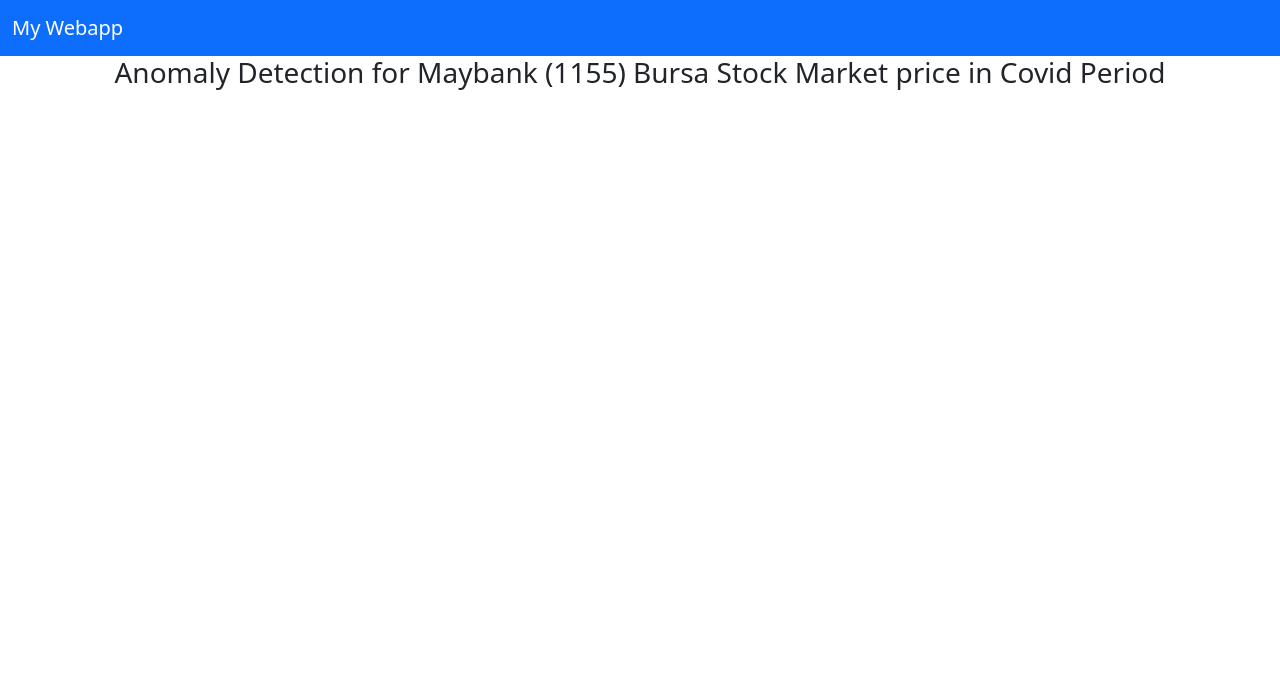
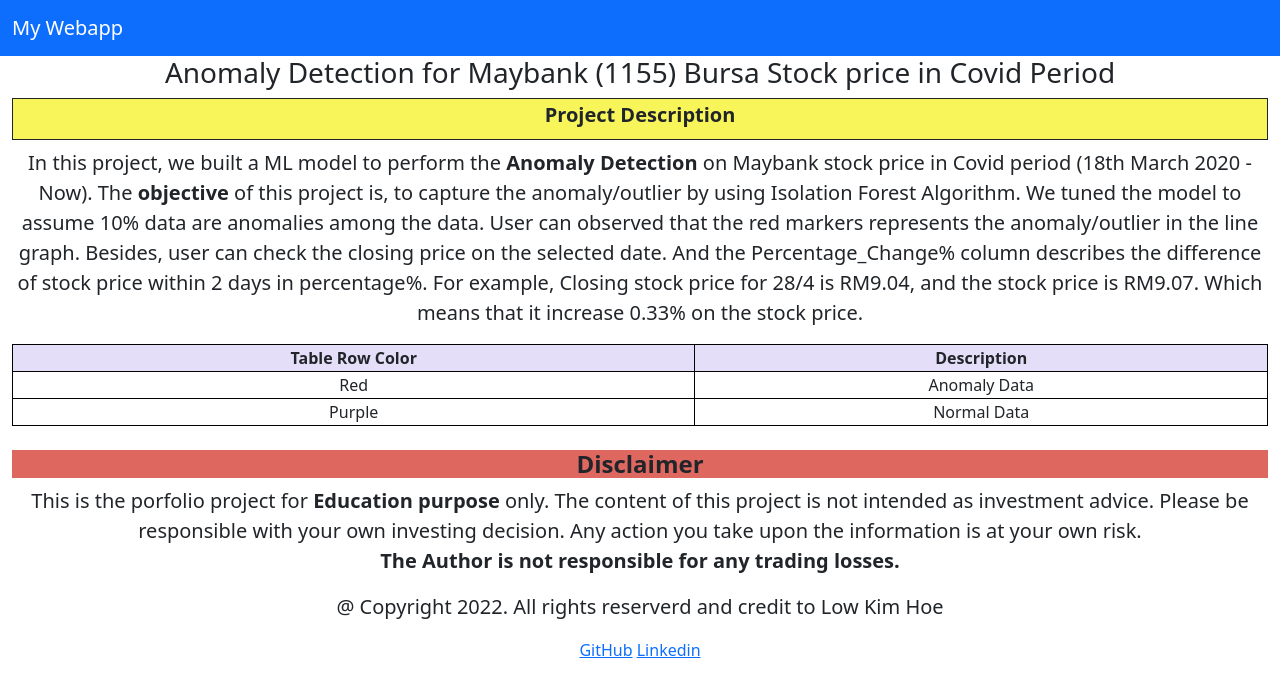
Before and after one commit to hoe94/Anomaly_Detection, a Flask app: template templates/layout.html in a window 1280 px wide. Shown: the top 697 px of the page. Run offline with Flask 2, Linux system fonts and the light colour scheme; the template is opened without the code that fills it, so the values that code supplies are empty; parts of the project's set-up code (start-up, migrations or seed data) failed here and were passed over; some libraries are stand-ins or nearby versions.

Commit message:
updated webapp design

```diff
--- a/static/index.css
+++ b/static/index.css
@@ -0,0 +1,29 @@
+h5, h4{
+    font-weight: bold;
+}
+
+p {
+    font-size: 20px;
+}
+
+#text-content {
+    background: #f7f55a ;
+    overflow: hidden;
+  }
+
+.content{
+    text-align:center;
+
+ }
+
+ table, th, td {
+    border:1px solid black;
+  }
+
+th {
+      background-color: #e4def9;
+  }
+
+#disclaimer{
+    background-color:   #de6860 ;
+}
--- a/templates/index.html
+++ b/templates/index.html
@@ -45,7 +45,11 @@
                 </div>
             </div>
         </div>
+
+
+
     </main>
+
 
 
     <!-- Javascript part -->
--- a/templates/layout.html
+++ b/templates/layout.html
@@ -1,10 +1,57 @@
 {% extends "index.html" %}
 {% block content %}
     <div class = "site-header-logo">
-        <h3 class = "text-center">Anomaly Detection for Maybank (1155) Bursa Stock Market price in Covid Period</h3>
+        <h3 class = "text-center" id = "title">Anomaly Detection for Maybank (1155) Bursa Stock price in Covid Period</h3>
     </div>
 
     <div id="chart1"></div>
+
+    <div class="text-center">
+        <div class=" border border-dark p-1 mb-2"  id = "text-content"> <h5>Project Description </h5> </div>
+        <p>
+            In this project, we built a ML model to perform the <strong>Anomaly Detection</strong> on Maybank stock price in Covid period (18th March 2020 - Now).
+            The <strong>objective</strong> of this project is, to capture the anomaly/outlier by using Isolation Forest Algorithm.
+            We tuned the model to assume 10% data are anomalies among the data.
+            User can observed that the red markers represents the anomaly/outlier in the line graph.
+            Besides, user can check the closing price on the selected date.
+            And the Percentage_Change% column describes the difference of stock price within 2 days in percentage%.
+            For example, Closing stock price for 28/4 is RM9.04, and the stock price is RM9.07.
+            Which means that it increase 0.33% on the stock price.
+             <br>
+        </p>
+        <table style="width:100%">
+            <tr>
+              <th>Table Row Color</th>
+              <th>Description</th>
+            </tr>
+            <tr>
+              <td>Red</td>
+              <td>Anomaly Data</td>
+            </tr>
+            <tr>
+              <td>Purple</td>
+              <td>Normal Data</td>
+            </tr>
+          </table>
+    </div>
+
+    <br>
+
+    <div class="footer">
+        <div class="content">
+            <h4 id = 'disclaimer'>Disclaimer</h4>
+            <p>
+                This is the porfolio project for <strong>Education purpose</strong> only.
+                The content of this project is not intended as investment advice.
+                Please be responsible with your own investing decision.
+                Any action you take upon the information is at your own risk. <br>
+                <strong>The Author is not responsible for any trading losses.</strong>
+            </p>
+            <p>@ Copyright 2022. All rights reserverd and credit to Low Kim Hoe</p>
+            <a href = "https://github.com/hoe94">GitHub</a>
+            <a href = "https://www.linkedin.com/in/ericlowkimhoe/">Linkedin</a> <br>
+        </div>
+    </div>
 
     <!--plotly CDN-->
     <script src="https://cdn.plot.ly/plotly-latest.min.js"></script>
```
